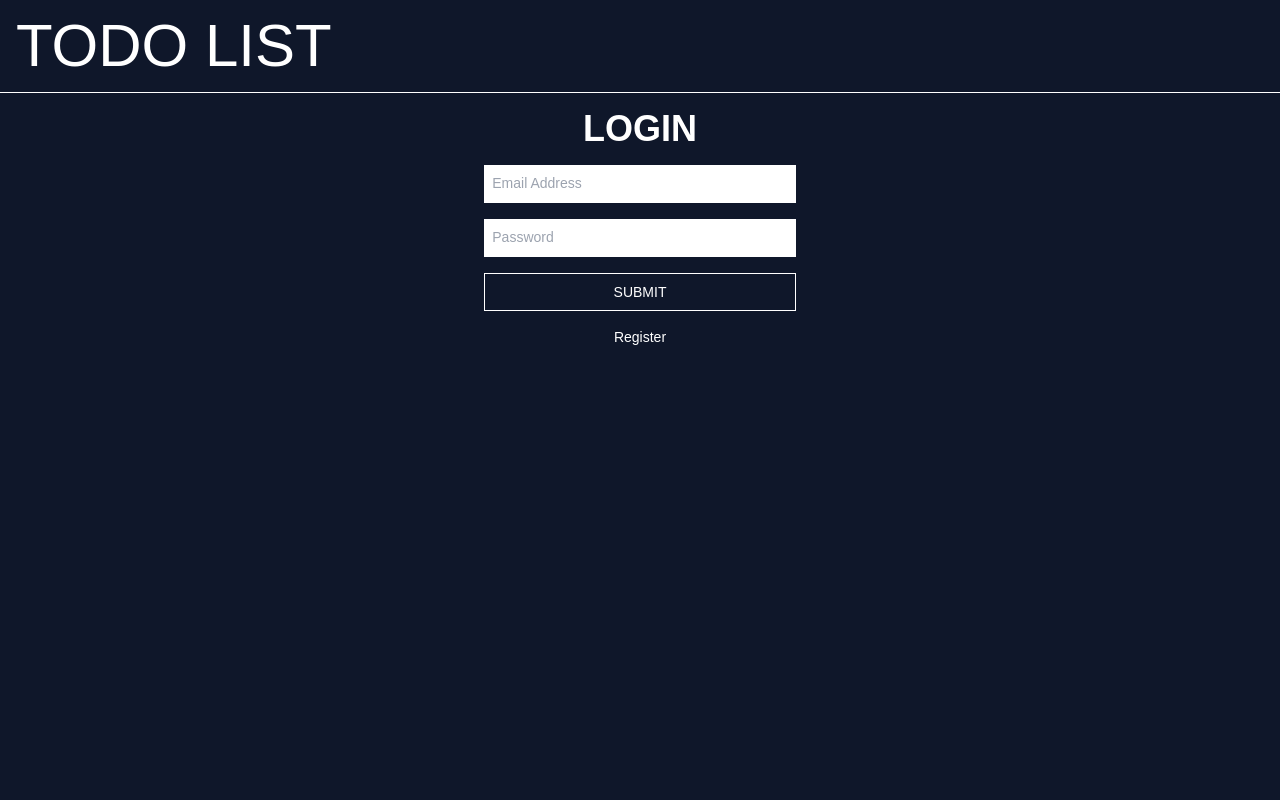
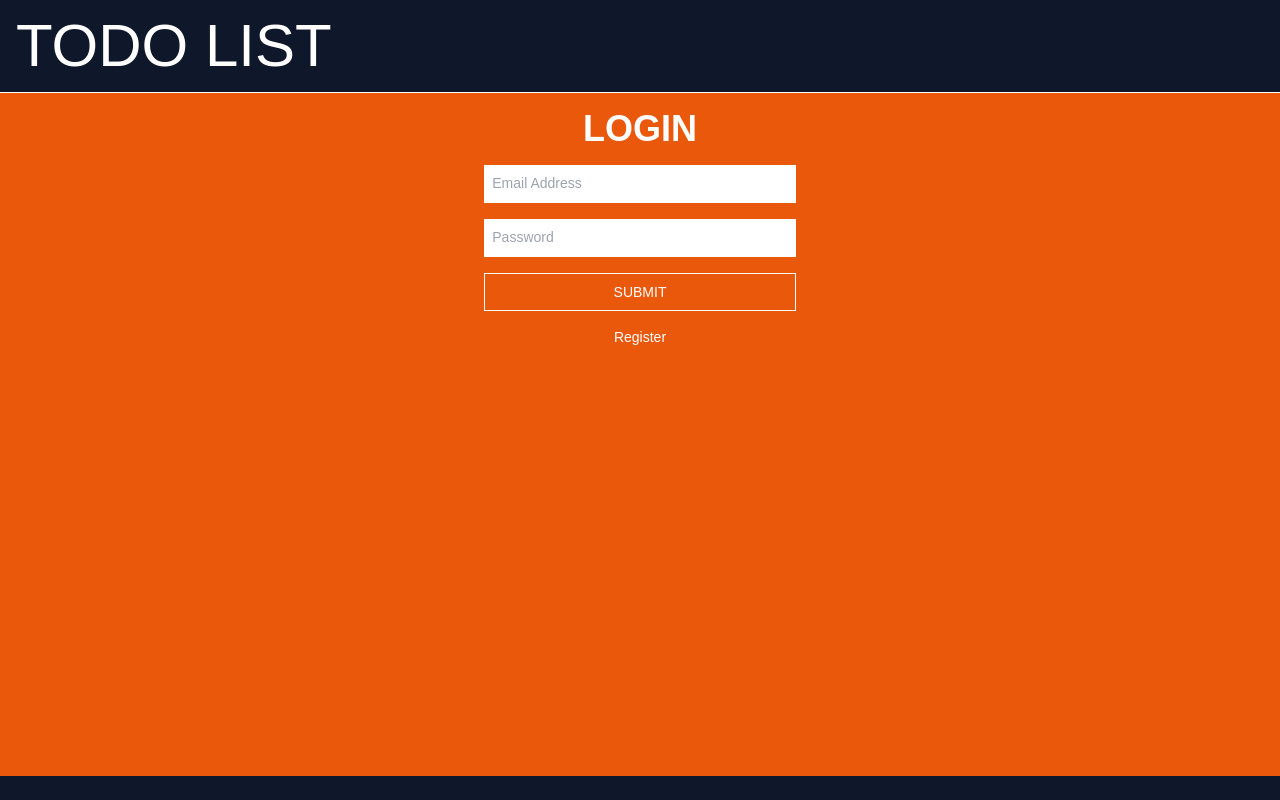
Before and after one commit to Ethemkizilyer/crud-app, a Next.js app: page / in a window 1280 px wide. Built offline with nearby package versions, Linux system fonts and the light colour scheme; no server answers.

Commit message:
feat: real database added

```diff
--- a/app/head.jsx
+++ b/app/head.jsx
@@ -8,23 +8,7 @@
         content="Generated by create next app and Made with 🔥 by Ethem KIZILYER"
       />
       <link rel="icon" href="/favicon.ico" />
-      <link rel="preconnect" href="https://fonts.googleapis.com" />
-      <link
-        rel="preconnect"
-        href="https://fonts.gstatic.com"
-        crossOrigin="true"
-      />
-      <link
-        href="https://fonts.googleapis.com/css2?family=Jost:wght@100;200;300;400;500;600;700;800&display=swap"
-        rel="stylesheet"
-      />
-      <link
-        rel="stylesheet"
-        href="https://cdnjs.cloudflare.com/ajax/libs/font-awesome/6.1.1/css/all.min.css"
-        integrity="sha512-KfkfwYDsLkIlwQp6LFnl8zNdLGxu9YAA1QvwINks4PhcElQSvqcyVLLD9aMhXd13uQjoXtEKNosOWaZqXgel0g=="
-        crossOrigin="anonymous"
-        referrerPolicy="no-referrer"
-      />
+
     </>
   );
 }
--- a/app/layout.jsx
+++ b/app/layout.jsx
@@ -2,17 +2,24 @@
 import Footer from "../components/Footer";
 import Header from "../components/Header";
 import { AuthProvider } from "../context/AuthContext";
-import "../styles/globals.css"
+import "../styles/globals.css";
+import Head from "./head";
 
-export default function Layout(props) {
-  const { children } = props;
+export default function RootLayout({ children }) {
   return (
-    <div className="flex flex-col min-h-screen relative bg-slate-900 text-white">
-       <AuthProvider >
-      <Header />
-      <main className="flex-1 flex flex-col p-4">{children}</main>
-      <Footer />
-      </AuthProvider>
-    </div>
+    <html>
+      <head/>
+      <body>
+        <AuthProvider>
+          <div className="flex flex-col min-h-screen relative bg-slate-900 text-white">
+            <Header/>
+            <main className="flex-1 flex flex-col p-4 bg-orange-600">
+              {children}
+            </main>
+            <Footer/>
+          </div>
+        </AuthProvider>
+      </body>
+    </html>
   );
 }
--- a/components/Login.jsx
+++ b/components/Login.jsx
@@ -8,9 +8,10 @@
   const [isLoggingIn, setIsLoggingIn] = useState(true);
 
   const { login, signup, currentUser } = useContext(AuthContext);
-  console.log(currentUser);
+  // console.log(currentUser);
 
   async function submitHandler() {
+    console.log("email:",email);
     if (!email || !password) {
       setError("Please enter email and password");
       return;
@@ -46,7 +47,7 @@
       <input
         value={password}
         onChange={(e) => setPassword(e.target.value)}
-        type="password"
+        type="text"
         placeholder="Password"
         className="outline-none text-slate-900 p-2 w-full max-w-[40ch] duration-300 border-b-2 border-solid border-white focus:border-cyan-300"
       />
--- a/firebase.jsx
+++ b/firebase.jsx
@@ -1,7 +1,6 @@
 import { initializeApp } from "firebase/app";
 import { getAuth } from "firebase/auth";
 import { getFirestore } from "firebase/firestore";
-
 
 const firebaseConfig = {
   apiKey: "AIzaSyBdgBklh64dL3YiTLRZomQA7ZWIRchzR_8",
```
